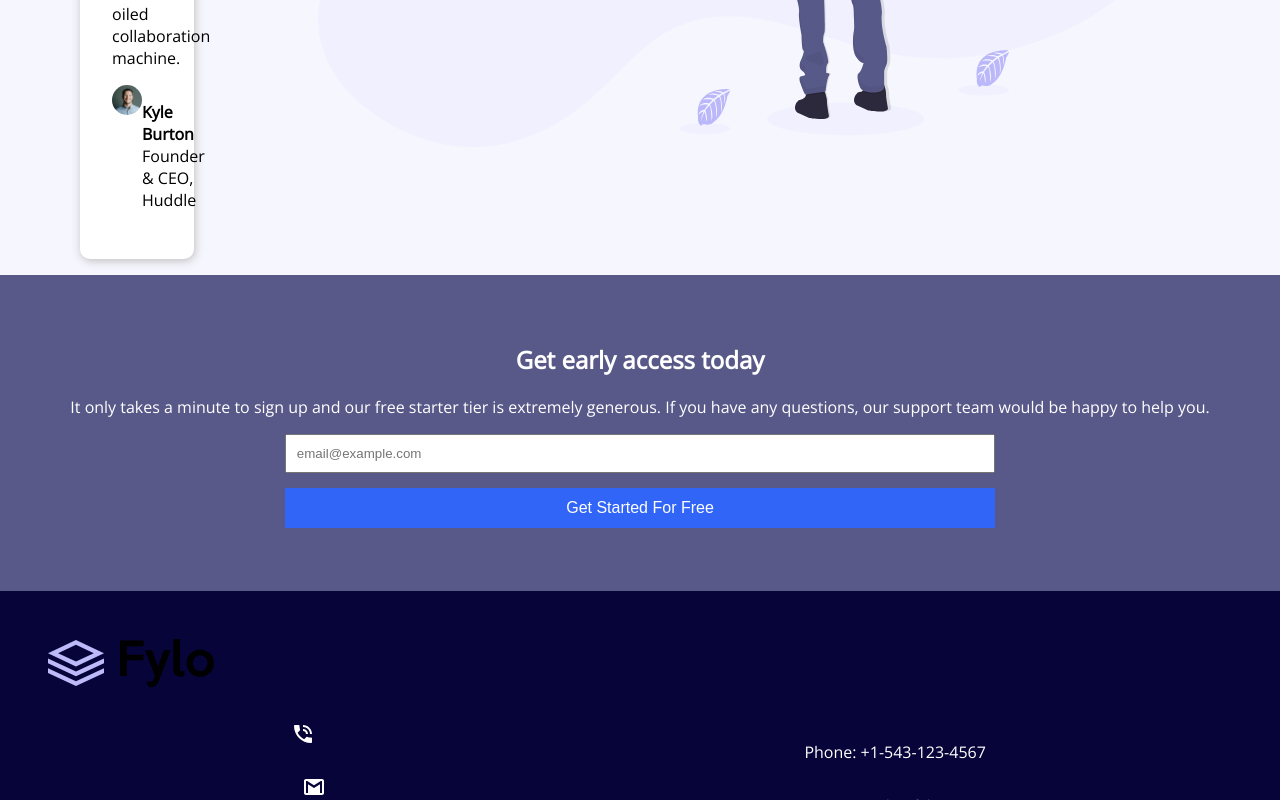
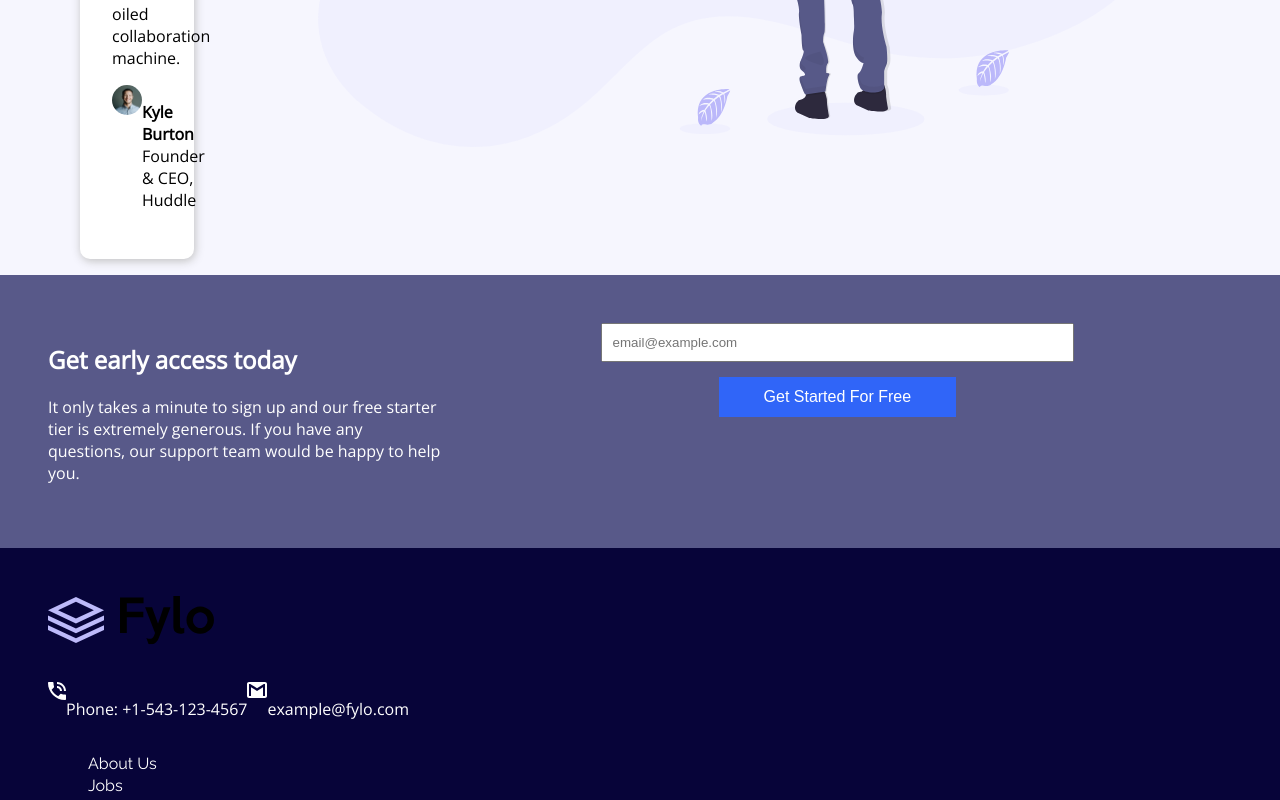
Before and after one commit to Sven72/portfolio_flp_two_col, a plain HTML site: page index.html in a window 1280 px wide. Shown: the part 2000-2800 px from the top of the page. Drawn offline with nearby package versions, Linux system fonts and the light colour scheme.

Commit message:
footer style

```diff
--- a/index.html
+++ b/index.html
@@ -90,17 +90,23 @@
       </div>
     </div>
     <div class="section3">
+      <div class="section3--info">
         <h2 class="section3--headline">Get early access today</h2>
         <p class="section3--copy">
           It only takes a minute to sign up and our free starter tier is extremely
           generous. If you have any questions, our support team would be happy to
           help you.
         </p>
+      </div>
+      <div class="section3--input-elements">
         <input class="section3--input" type="email" placeholder="email@example.com" />
         <button class="section3--btn">Get Started For Free</button>
       </div>
+    </div>
     <div class="footer">
+   <div class="footer--essentials">
         <a href="#"><img src="./images/logo.svg" alt=""></a>
+     <div class="footer--navigation">
           <div class="footer-phone">
             <img src="./images/icon-phone.svg" alt="">
             <p>Phone: +1-543-123-4567</p>
@@ -108,6 +114,8 @@
           <div class="footer-mail">
             <img src="./images/icon-email.svg" alt="">
             <p>example@fylo.com</p>
+          </div>
+     </div>
    </div>
       <div class="footer--nav__top">
         <ul>
--- a/style.css
+++ b/style.css
@@ -276,7 +276,10 @@ h1 {
   h1,
   h2,
   .section2--headline,
+  .hero--copy,
+  .section3--headline,
   .section2--link,
+  .section3--copy,
   p {
     text-align: left;
   }
@@ -305,6 +308,31 @@ h1 {
   .section2--testimonial-box {
     width: 70%;
   }
+  .section3 {
+    display: flex;
+  }
+
+  .section3--input-elements {
+    width: 100%;
+  }
+
+  .section3--info {
+    /* text-align: left; */
+    width: 50%;
+  }
+
+  .section3--btn {
+    width: 30%;
+    cursor: pointer;
+  }
+  .footer--essentials {
+    display: flex;
+    flex-direction: column;
+  }
+  .footer--navigation {
+    display: flex;
+    flex-direction: row;
+  }
 }
 
 .attribution {
```
Lines whose indentation alone changed are shown as unchanged.
